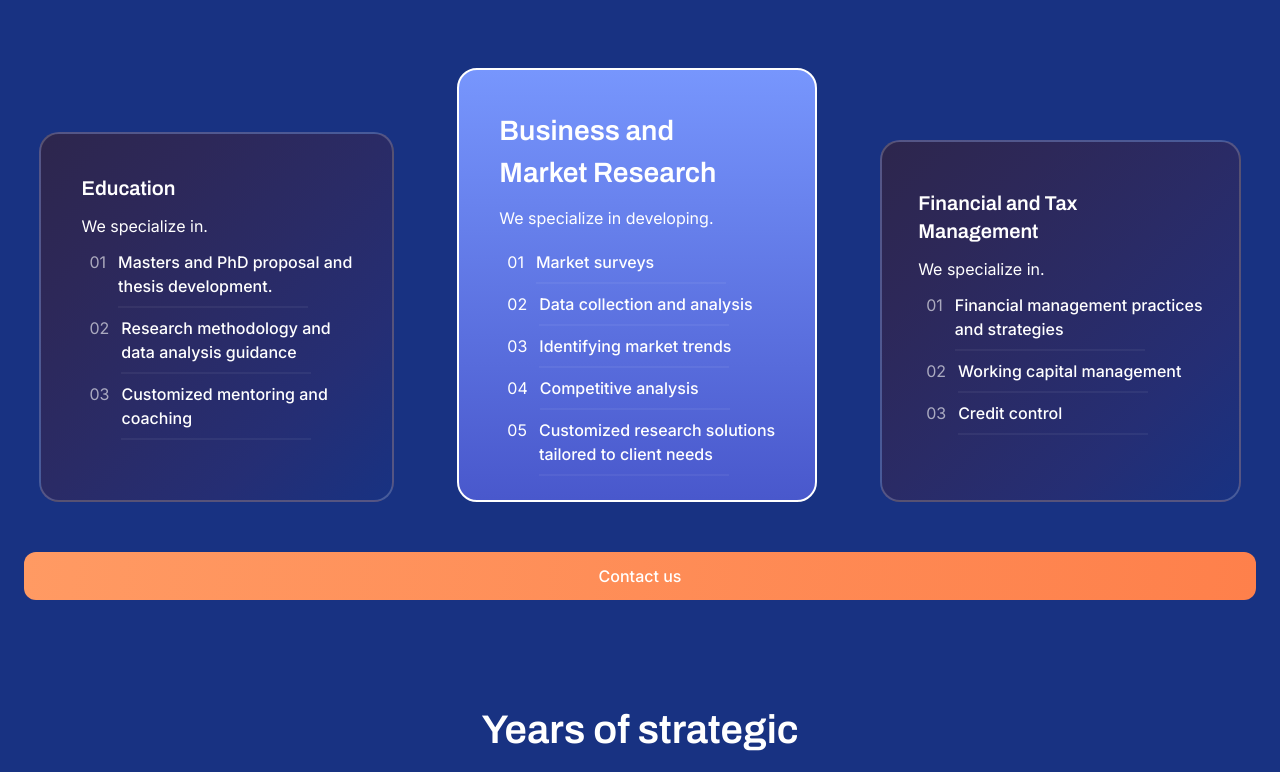
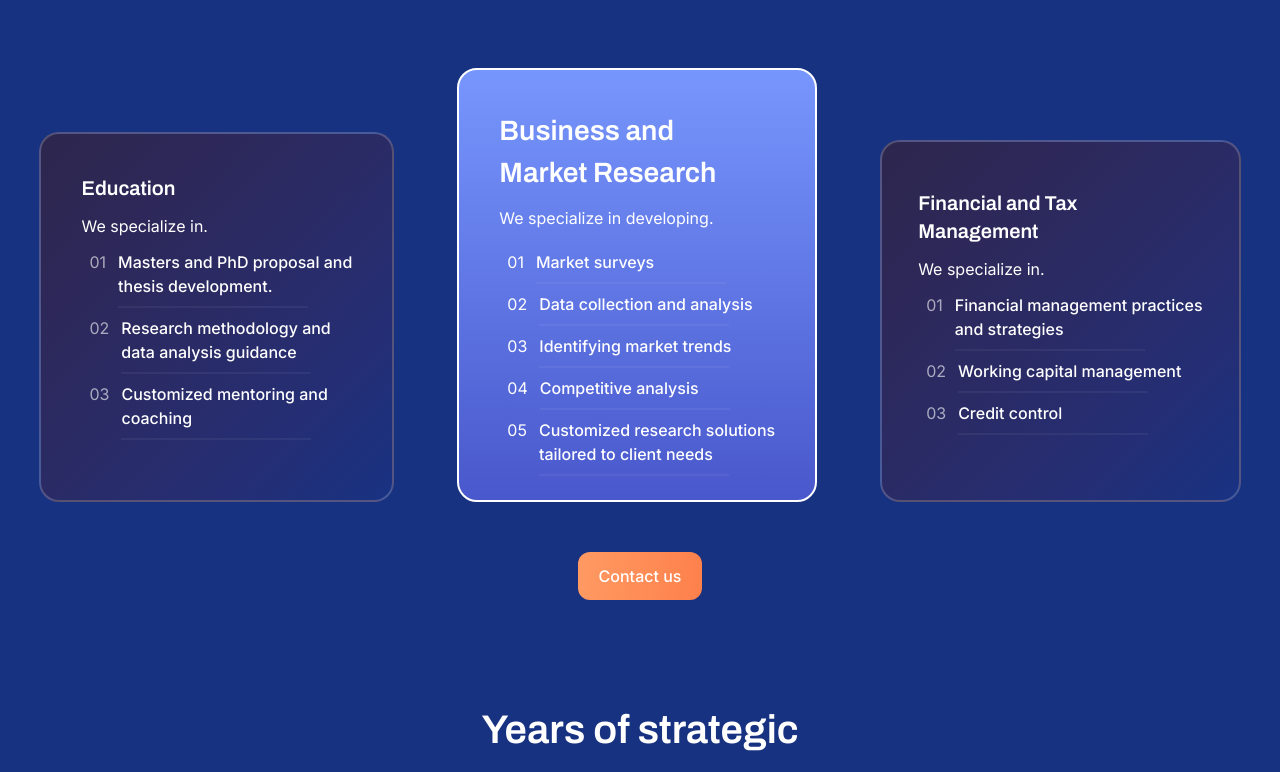
Before and after one commit to almondkiruthu/Limarge, a React (Vite) app in the folder client/: page / in a window 1280 px wide. Shown: the part 1714-2486 px from the top of the page. Built offline with nearby package versions, Linux system fonts and the light colour scheme; what prettier-plugin-tailwindcss would draw is missing.

Commit message:
Made the services component and the contact button responsive on xl screens

```diff
--- a/client/src/components/Services.tsx
+++ b/client/src/components/Services.tsx
@@ -19,7 +19,7 @@ const Services = () => {
             />
           </div>
           <div className="px-4 pt-[3.125rem] text-center font-inter 2xl:pt-20">
-            <button className="contact-us-btn w-[100%] rounded-[0.75rem] py-3 text-center font-medium text-white 2xl:w-[10%] 2xl:max-w-[10%] 2xl:px-8">
+            <button className="contact-us-btn w-[100%] rounded-[0.75rem] py-3 text-center font-medium text-white xl:w-[10%] xl:max-w-[10%] xl:px-[1rem] 2xl:px-8">
               Contact us
             </button>
           </div>
```
